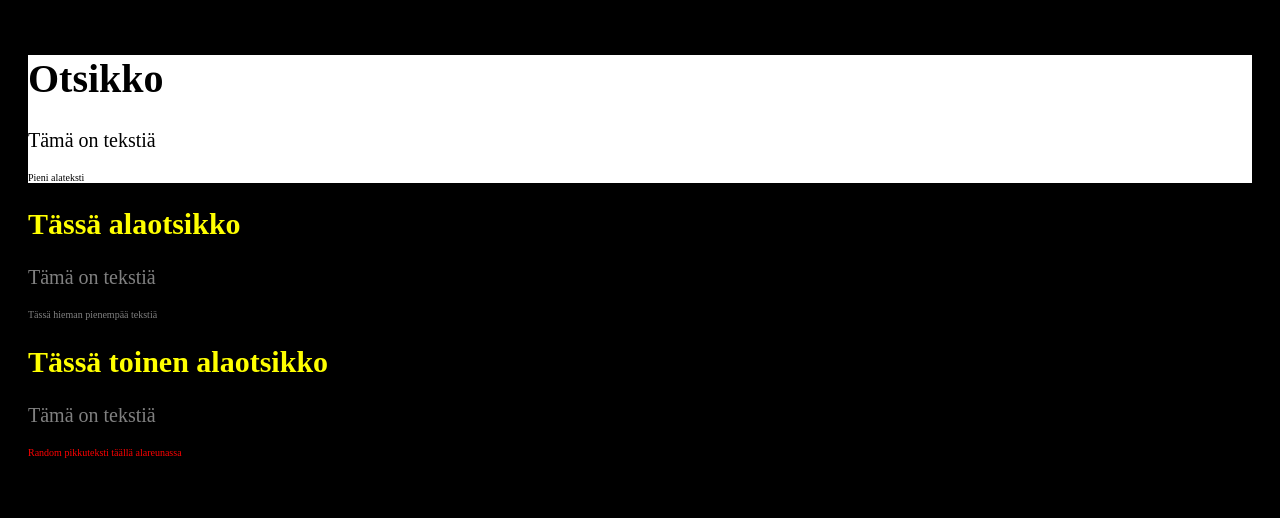
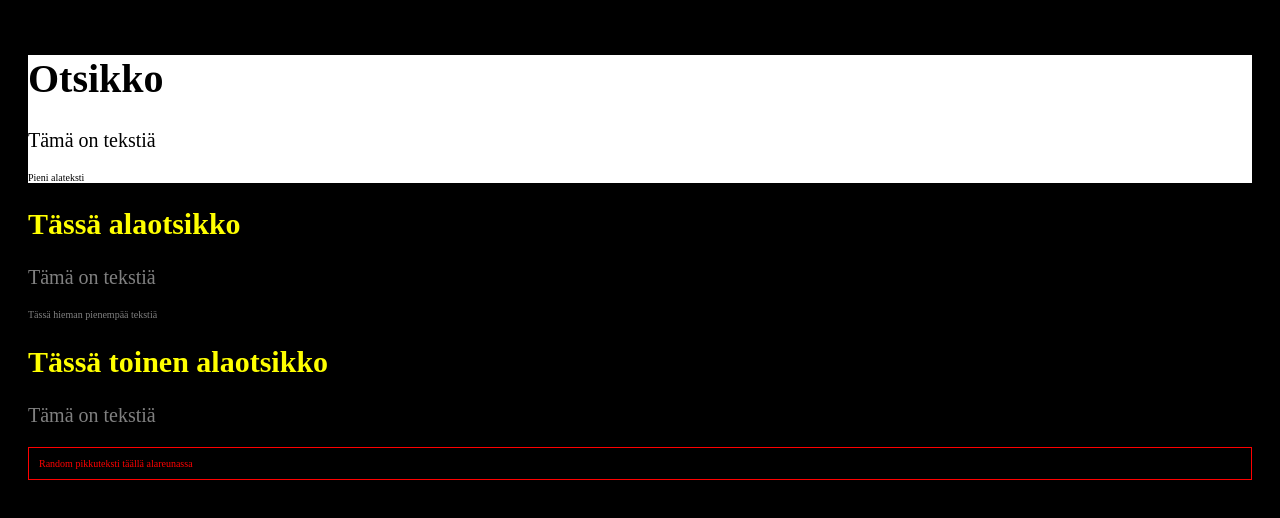
Before and after one commit to peksi/vjp.wtf, a plain HTML site: page css_esimerkki/index.html in a window 1280 px wide. Drawn offline with Linux system fonts and the light colour scheme.

Commit message:
css esim viilausta

```diff
--- a/css_esimerkki/esimerkki.css
+++ b/css_esimerkki/esimerkki.css
@@ -38,5 +38,7 @@
 
 /*asetetaan 'random' id:n teksti punaisiksi*/
 #random {
-    color: #ff0000;
+    color: red;
+    padding: 10px;
+    border: 1px solid red;
 }
```
